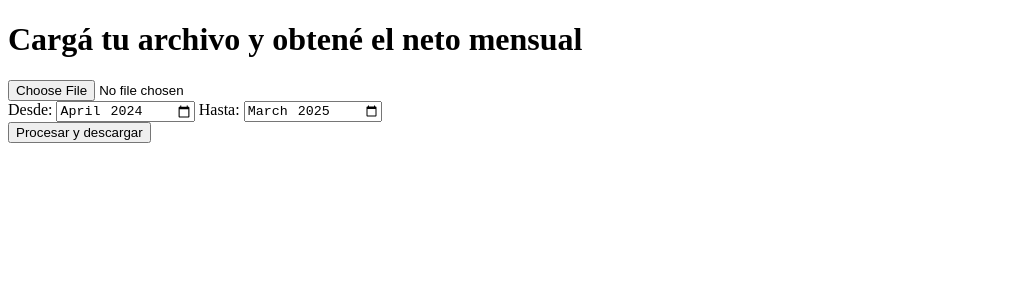
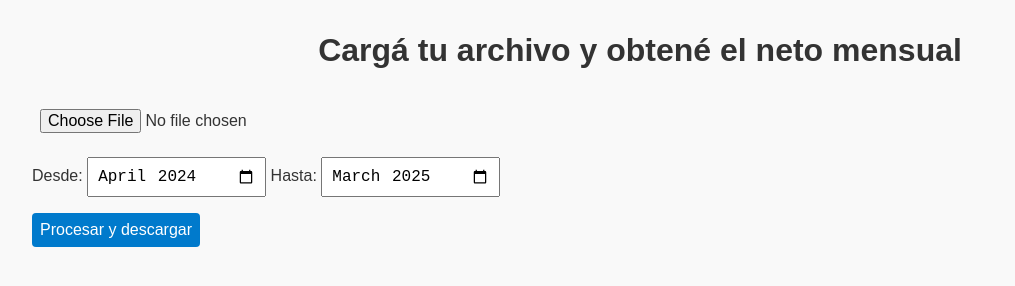
Before and after one commit to pablogday/libro-mayor-web, a plain HTML site: page index.html in a window 1280 px wide. Shown: the whole page, without its empty margins (0-1015 px from the left). Drawn offline with Linux system fonts and the light colour scheme.

Commit message:
Update index.html
Estructura HTML actualizada

```diff
--- a/index.html
+++ b/index.html
@@ -4,8 +4,13 @@
     <meta charset="UTF-8">
     <meta name="viewport" content="width=device-width, initial-scale=1.0">
     <title>Libro Mayor - Netos Mensuales</title>
+    <link rel="stylesheet" href="styles.css">
   </head>
   <body>
+    <div class="section_upload">
+      <div class="padding-global">
+          <div class="container-medium">
+            <div class="upload_component">
               <h1>Cargá tu archivo y obtené el neto mensual</h1>
 
               <!-- Selector de archivo -->
@@ -18,9 +23,13 @@
               <label for="end-month">Hasta:</label>
               <input type="month" id="end-month" value="2025-03" min="2024-04" max="2025-03">
             </div>
+          </div>
+        </div>
+      </div>
 
       <!-- Botón para procesar -->
       <button id="procesar">Procesar y descargar</button>
+    </div>
 
     <!-- Incluir SheetJS desde CDN -->
     <script src="https://cdn.sheetjs.com/xlsx-latest/package/dist/xlsx.full.min.js"></script>
```
Lines whose indentation alone changed are shown as unchanged.
